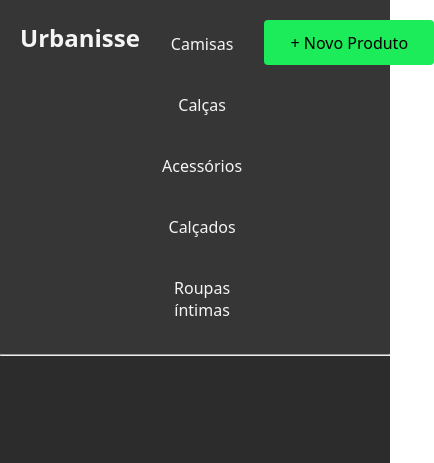
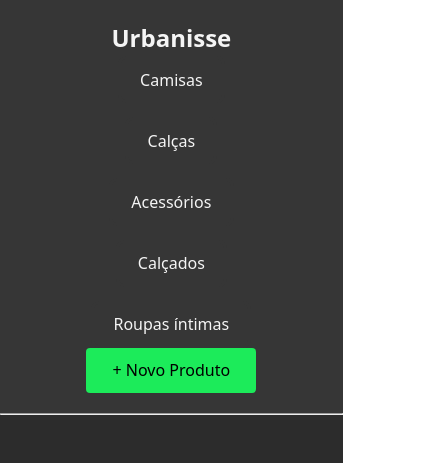
Before and after one commit to RogeanCosta/Urbanisse, a React (Vite) app: page / in a window 390 px wide. Shown: the top 463 px of the page, 434 px wide, since content can reach past the window. Built offline with nearby package versions, Linux system fonts and the light colour scheme; no server answers.

Commit message:
coloquei a responsividade na página principal

```diff
--- a/src/Header.css
+++ b/src/Header.css
@@ -38,19 +38,26 @@
 }
 
 /*responsividade*/
-@media (max-width: 320px){
+@media (max-width: 562px){
 .header {
   margin-bottom: 40px;
 }
 
 .headerContent {
-  display: flex;
-  flex-direction: row;
+  display:flex;
+  align-items: center;
   padding: 20px;
+  justify-content: center;
+  flex-direction: column;
+}
+
+body {
+  width: max-content;
 }
 
 .categorias-header {
   display: flex;
+  flex-direction: column;
   gap: 14px;
   justify-content: center;
   flex-wrap:wrap ;
@@ -58,9 +65,5 @@
   width: 100%;
 }
 
-.botaoNovoProduto {
-  height: 45px;
-  width: 70px;
-  border-radius: 4px;
+
 }
-}
```
